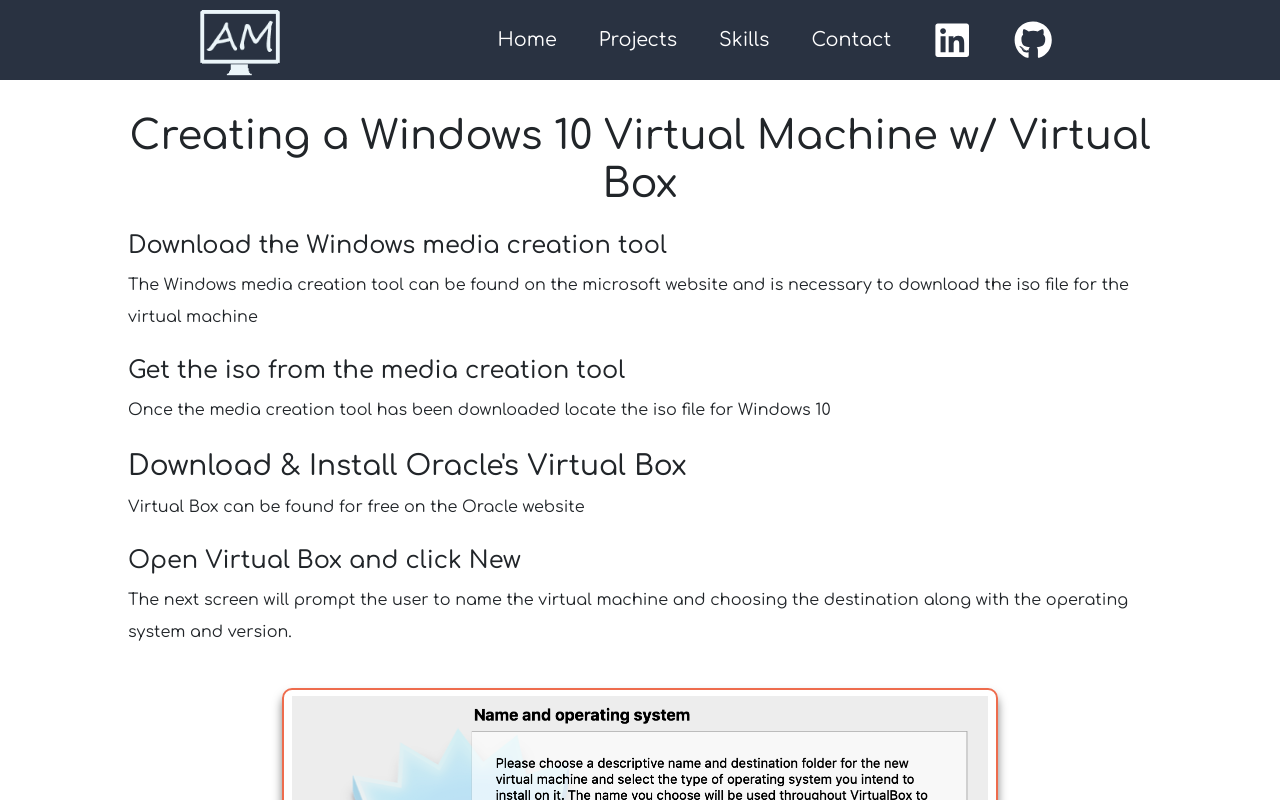
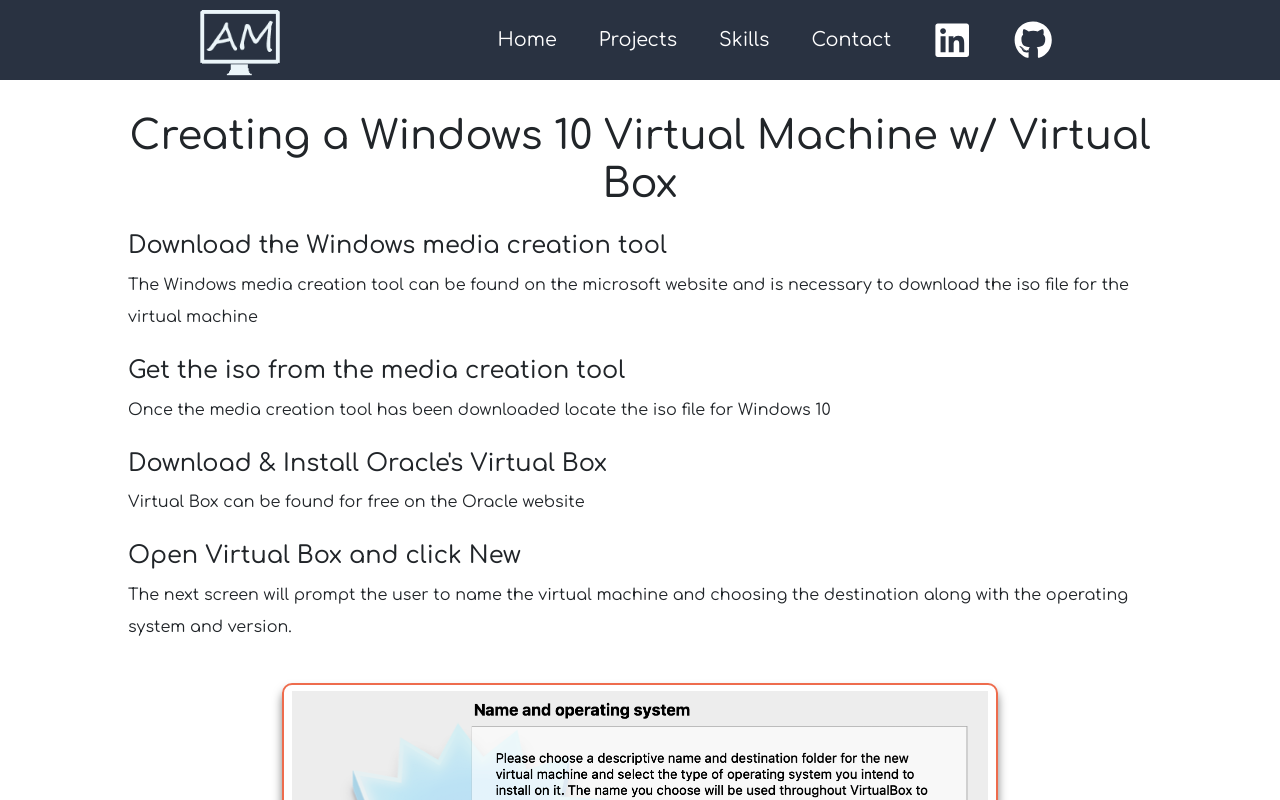
Before and after one commit to adrian-em94/portfolio_web, a React (Create React App) app: page /VirtualBox in a window 1280 px wide. Shown: the top 800 px of the page. Built offline with nearby package versions, Linux system fonts and the light colour scheme.

Commit message:
adjusted heading tag (smaller)

```diff
--- a/src/components/VirtualBoxSection.js
+++ b/src/components/VirtualBoxSection.js
@@ -38,7 +38,7 @@
                     for Windows 10
                 </p>
 
-                <h3>Download & Install Oracle's Virtual Box</h3>
+                <h4>Download & Install Oracle's Virtual Box</h4>
 
                 <p>Virtual Box can be found for free on the Oracle website</p>
 
@@ -96,7 +96,7 @@
                     />
                 </div>
 
-                <h3>Choose the file location and size</h3>
+                <h4>Choose the file location and size</h4>
 
                 <div className='image_with_caption'>
                     <ImageItem
```
